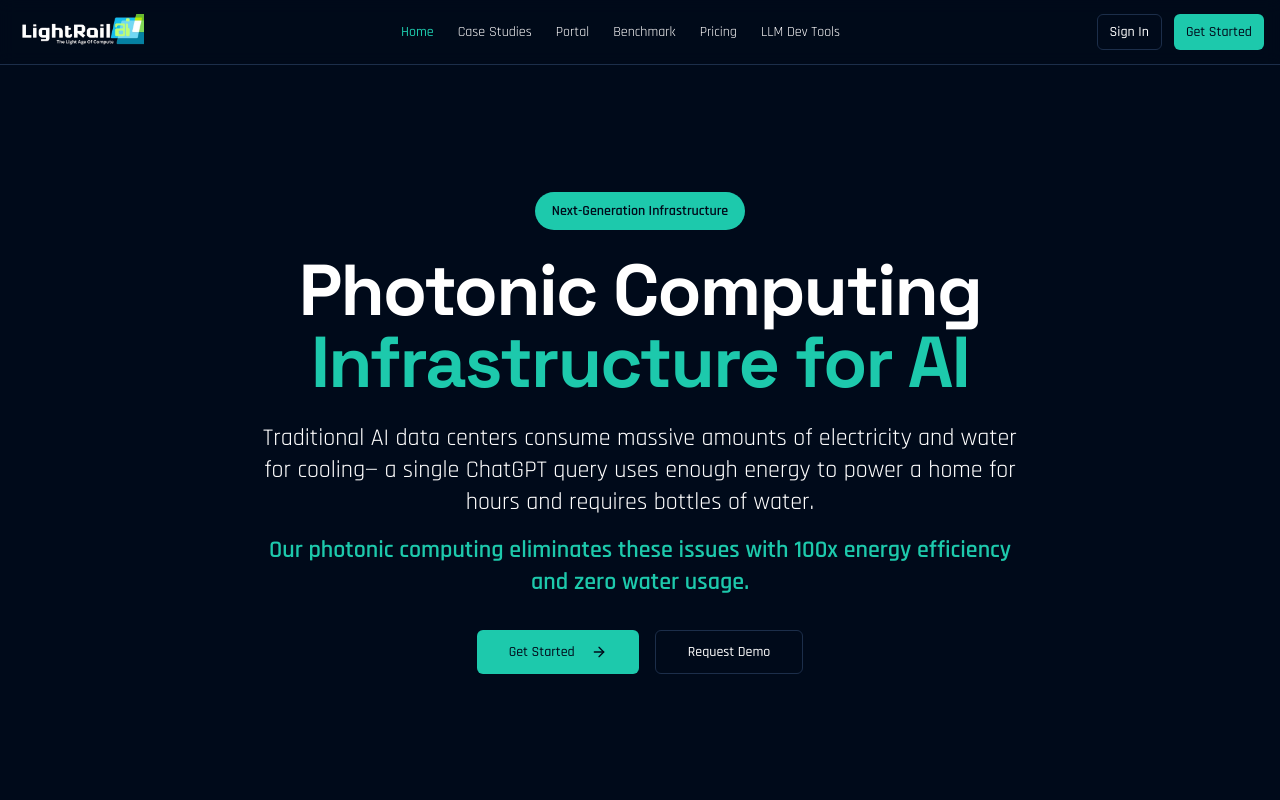
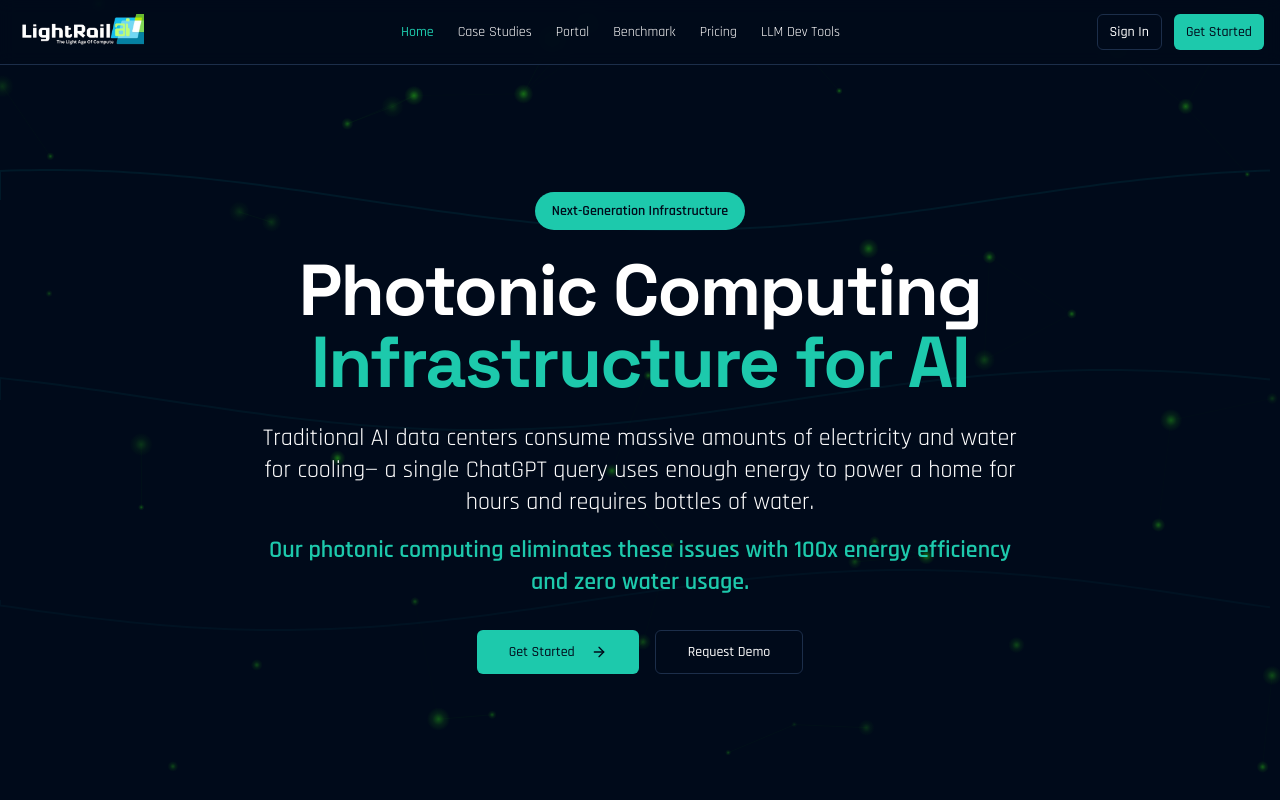
Before and after one commit to Lightingmedia/markdown-builder, a React (Vite) app: page / in a window 1280 px wide. Shown: the top 800 px of the page. Built offline with nearby package versions, Linux system fonts and the light colour scheme; the HTML template or start-up script is replaced by a standard one.

Commit message:
Changes
Co-authored-by: Lightingmedia <231766919+Lightingmedia@users.noreply.github.com>

```diff
--- a/src/pages/Index.tsx
+++ b/src/pages/Index.tsx
@@ -65,6 +65,7 @@ const Index = () => {
 
       {/* Hero Section */}
       <section className="relative min-h-screen flex items-center justify-center overflow-hidden pt-16">
+        <AnimatedBackground />
         <div className="relative z-10 container mx-auto px-4 py-32 text-center">
           <Badge variant="default" className="mb-6 px-4 py-2 text-sm">
             Next-Generation Infrastructure
```
